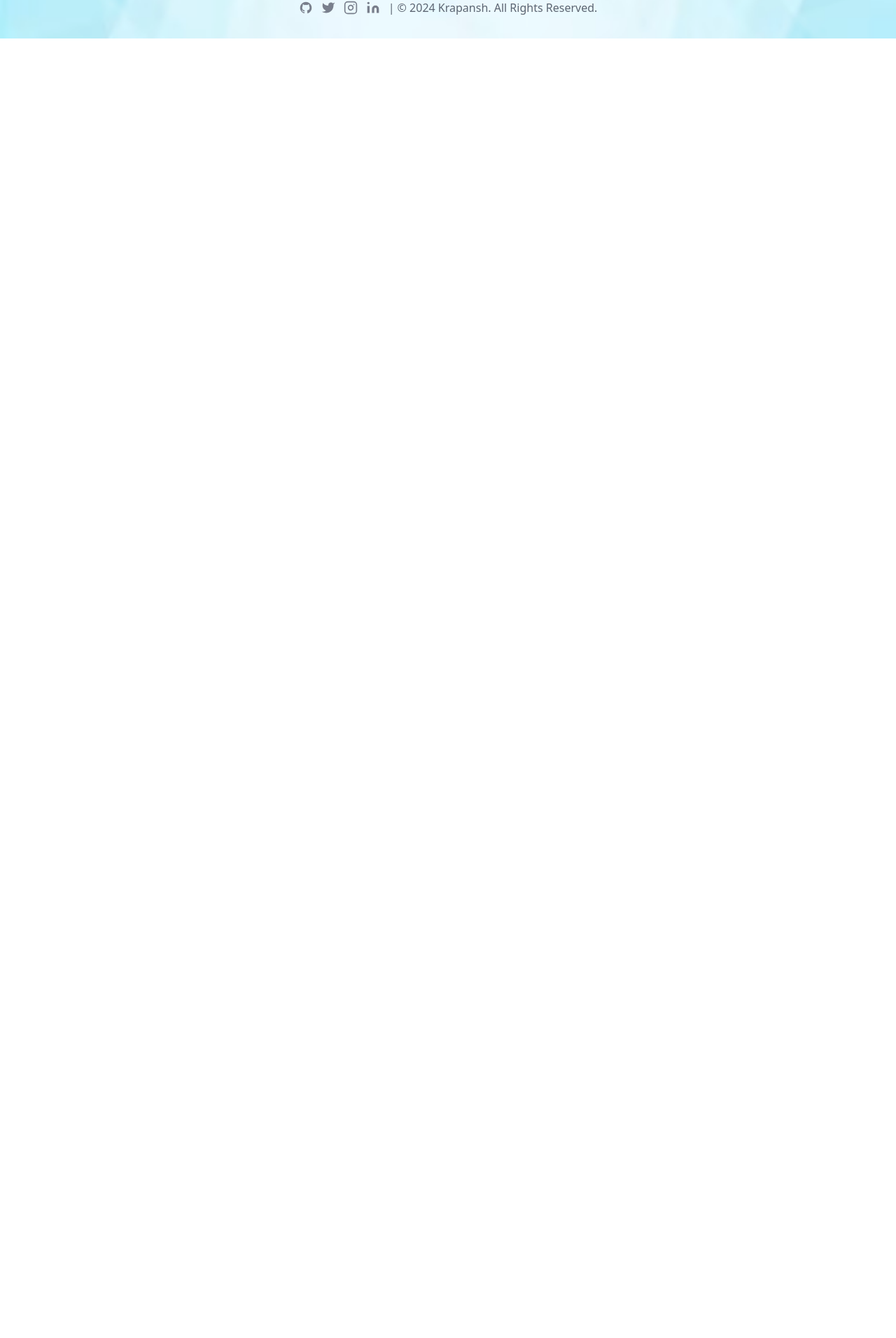
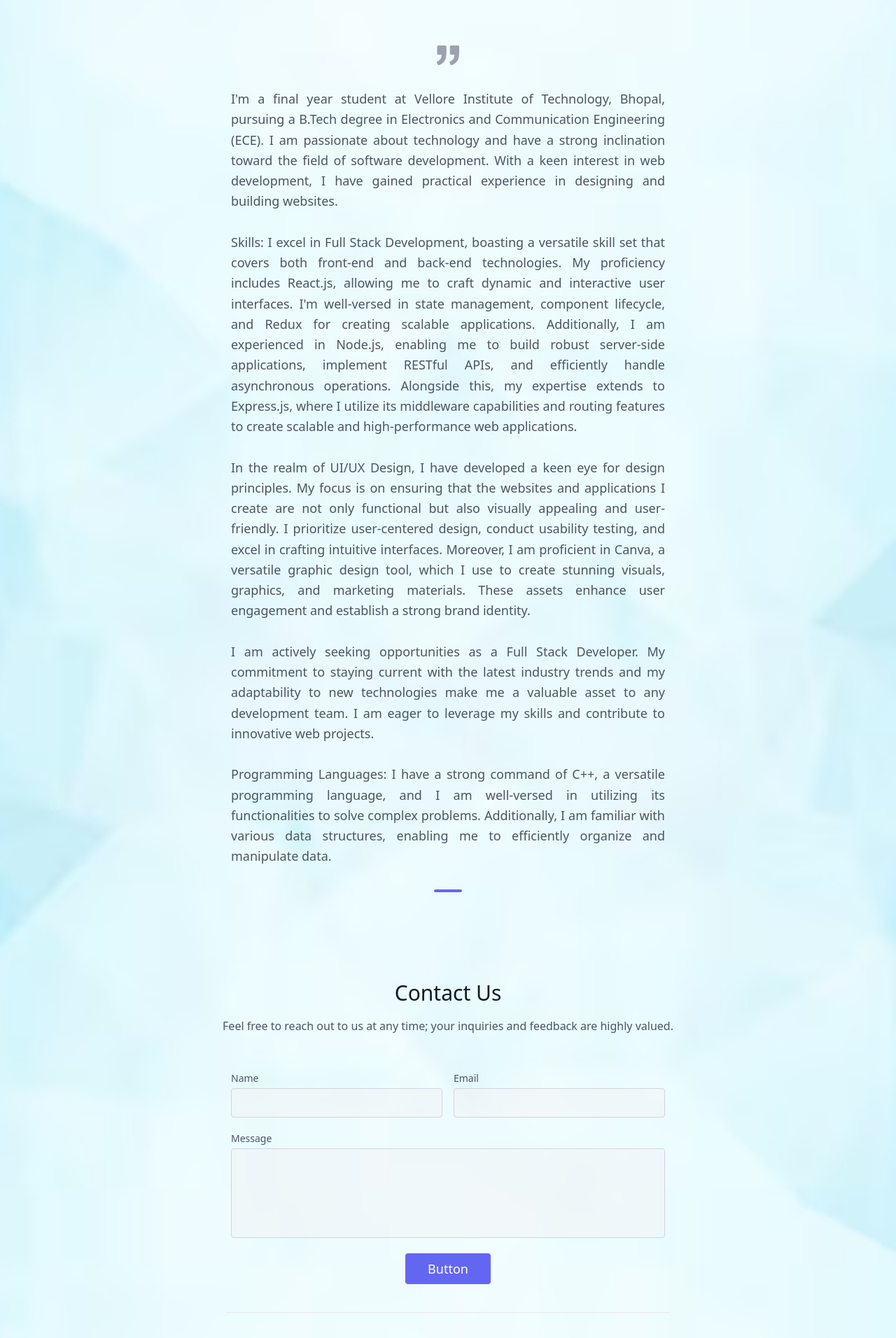
Before and after one commit to Krips24/portfolio, a Next.js app: page /about in a window 1280 px wide. Shown: the part 113-2025 px from the top of the page at 70% size. Before the commit the page ends 800 px from the top, so only its background shows below. Built offline with nearby package versions, Linux system fonts and the light colour scheme.

Commit message:
updated about

```diff
--- a/pages/about.tsx
+++ b/pages/about.tsx
@@ -1,14 +1,160 @@
 import Footer from "@/components/footer";
 import Navbar from "@/components/navbar";
 import React from "react";
+import { useSpring, animated } from "react-spring";
+
 
 const About = () => {
+
+ const fadeIn = useSpring({
+   from: { opacity: 0 },
+   to: { opacity: 1 },
+   config: { duration: 1000 },
+ });
+
+
   return (
-    <div className="bg-image">
+    <animated.div className="bg-image" style={fadeIn}>
       {/* <Navbar /> */}
 
+      <section className="text-gray-600 body-font">
+        <div className="container px-5 py-24 mx-auto">
+          <div className="xl:w-1/2 lg:w-3/4 w-full mx-auto text-center">
+            <svg
+              xmlns="http://www.w3.org/2000/svg"
+              fill="currentColor"
+              className="inline-block w-8 h-8 text-gray-400 mb-8"
+              viewBox="0 0 975.036 975.036"
+            >
+              <path d="M925.036 57.197h-304c-27.6 0-50 22.4-50 50v304c0 27.601 22.4 50 50 50h145.5c-1.9 79.601-20.4 143.3-55.4 191.2-27.6 37.8-69.399 69.1-125.3 93.8-25.7 11.3-36.8 41.7-24.8 67.101l36 76c11.6 24.399 40.3 35.1 65.1 24.399 66.2-28.6 122.101-64.8 167.7-108.8 55.601-53.7 93.7-114.3 114.3-181.9 20.601-67.6 30.9-159.8 30.9-276.8v-239c0-27.599-22.401-50-50-50zM106.036 913.497c65.4-28.5 121-64.699 166.9-108.6 56.1-53.7 94.4-114.1 115-181.2 20.6-67.1 30.899-159.6 30.899-277.5v-239c0-27.6-22.399-50-50-50h-304c-27.6 0-50 22.4-50 50v304c0 27.601 22.4 50 50 50h145.5c-1.9 79.601-20.4 143.3-55.4 191.2-27.6 37.8-69.4 69.1-125.3 93.8-25.7 11.3-36.8 41.7-24.8 67.101l35.9 75.8c11.601 24.399 40.501 35.2 65.301 24.399z"></path>
+            </svg>
+            <p className="leading-relaxed text-lg text-justify">
+              I'm a final year student at Vellore Institute of Technology,
+              Bhopal, pursuing a B.Tech degree in Electronics and Communication
+              Engineering (ECE). I am passionate about technology and have a
+              strong inclination toward the field of software development. With
+              a keen interest in web development, I have gained practical
+              experience in designing and building websites.
+              <br />
+              <br />
+              Skills: I excel in Full Stack Development, boasting a versatile
+              skill set that covers both front-end and back-end technologies. My
+              proficiency includes React.js, allowing me to craft dynamic and
+              interactive user interfaces. I'm well-versed in state management,
+              component lifecycle, and Redux for creating scalable applications.
+              Additionally, I am experienced in Node.js, enabling me to build
+              robust server-side applications, implement RESTful APIs, and
+              efficiently handle asynchronous operations. Alongside this, my
+              expertise extends to Express.js, where I utilize its middleware
+              capabilities and routing features to create scalable and
+              high-performance web applications.
+              <br />
+              <br />
+              In the realm of UI/UX Design, I have developed a keen eye for
+              design principles. My focus is on ensuring that the websites and
+              applications I create are not only functional but also visually
+              appealing and user-friendly. I prioritize user-centered design,
+              conduct usability testing, and excel in crafting intuitive
+              interfaces. Moreover, I am proficient in Canva, a versatile
+              graphic design tool, which I use to create stunning visuals,
+              graphics, and marketing materials. These assets enhance user
+              engagement and establish a strong brand identity.
+              <br />
+              <br />
+              I am actively seeking opportunities as a Full Stack Developer. My
+              commitment to staying current with the latest industry trends and
+              my adaptability to new technologies make me a valuable asset to
+              any development team. I am eager to leverage my skills and
+              contribute to innovative web projects.
+              <br />
+              <br />
+              Programming Languages: I have a strong command of C++, a versatile
+              programming language, and I am well-versed in utilizing its
+              functionalities to solve complex problems. Additionally, I am
+              familiar with various data structures, enabling me to efficiently
+              organize and manipulate data.
+            </p>
+            <span className="inline-block h-1 w-10 rounded bg-indigo-500 mt-8 mb-6"></span>
+          </div>
+        </div>
+      </section>
+
+      <section className="text-gray-600 body-font relative">
+        <div className="container px-5 py-15 mx-auto">
+          <div className="flex flex-col text-center w-full mb-12">
+            <h1 className="sm:text-3xl text-2xl font-medium title-font mb-4 text-gray-900">
+              Contact Us
+            </h1>
+            <p className="lg:w-2/3 mx-auto leading-relaxed text-base">
+              Feel free to reach out to us at any time; your inquiries and
+              feedback are highly valued.
+            </p>
+          </div>
+          <div className="lg:w-1/2 md:w-2/3 mx-auto">
+            <div className="flex flex-wrap -m-2">
+              <div className="p-2 w-1/2">
+                <div className="relative">
+                  <label for="name" className="leading-7 text-sm text-gray-600">
+                    Name
+                  </label>
+                  <input
+                    type="text"
+                    id="name"
+                    name="name"
+                    className="w-full bg-gray-100 bg-opacity-50 rounded border border-gray-300 focus:border-indigo-500 focus:bg-white focus:ring-2 focus:ring-indigo-200 text-base outline-none text-gray-700 py-1 px-3 leading-8 transition-colors duration-200 ease-in-out"
+                  />
+                </div>
+              </div>
+              <div className="p-2 w-1/2">
+                <div className="relative">
+                  <label
+                    for="email"
+                    className="leading-7 text-sm text-gray-600"
+                  >
+                    Email
+                  </label>
+                  <input
+                    type="email"
+                    id="email"
+                    name="email"
+                    className="w-full bg-gray-100 bg-opacity-50 rounded border border-gray-300 focus:border-indigo-500 focus:bg-white focus:ring-2 focus:ring-indigo-200 text-base outline-none text-gray-700 py-1 px-3 leading-8 transition-colors duration-200 ease-in-out"
+                  />
+                </div>
+              </div>
+              <div className="p-2 w-full">
+                <div className="relative">
+                  <label
+                    for="message"
+                    className="leading-7 text-sm text-gray-600"
+                  >
+                    Message
+                  </label>
+                  <textarea
+                    id="message"
+                    name="message"
+                    className="w-full bg-gray-100 bg-opacity-50 rounded border border-gray-300 focus:border-indigo-500 focus:bg-white focus:ring-2 focus:ring-indigo-200 h-32 text-base outline-none text-gray-700 py-1 px-3 resize-none leading-6 transition-colors duration-200 ease-in-out"
+                  ></textarea>
+                </div>
+              </div>
+              <div className="p-2 w-full">
+                <button className="flex mx-auto text-white bg-indigo-500 border-0 py-2 px-8 focus:outline-none hover:bg-indigo-600 rounded text-lg">
+                  Button
+                </button>
+              </div>
+              <div className="p-2 w-full pt-8 mt-8 border-t border-gray-200 text-center">
+                <a className="text-indigo-500">krapansh.work@gmail.com</a>
+                <p className="leading-normal my-5">
+                  Ujjain, India
+                  <br />
+                </p>
+              </div>
+            </div>
+          </div>
+        </div>
+      </section>
+
       <Footer />
-    </div>
+    </animated.div>
   );
 };
 
```
